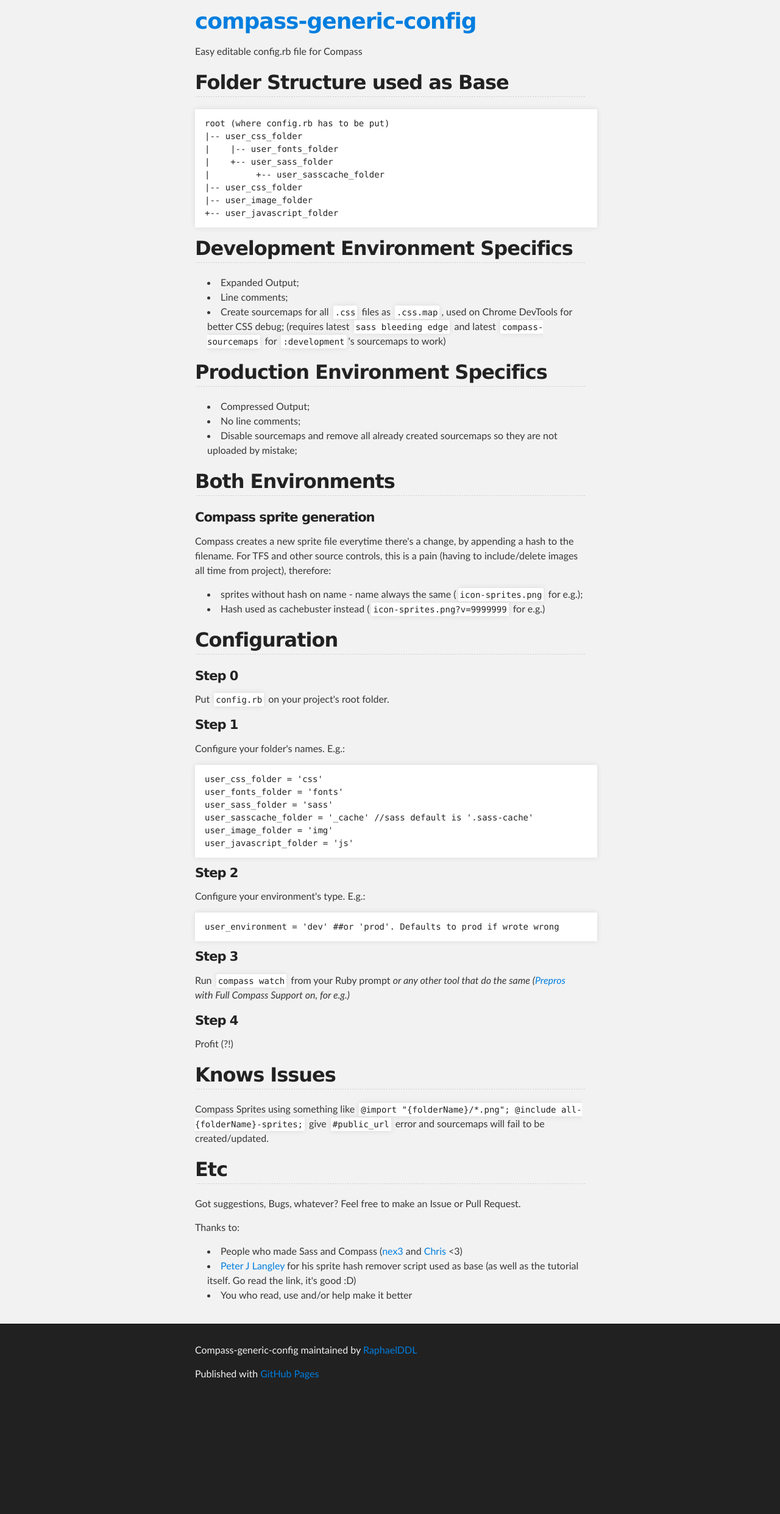
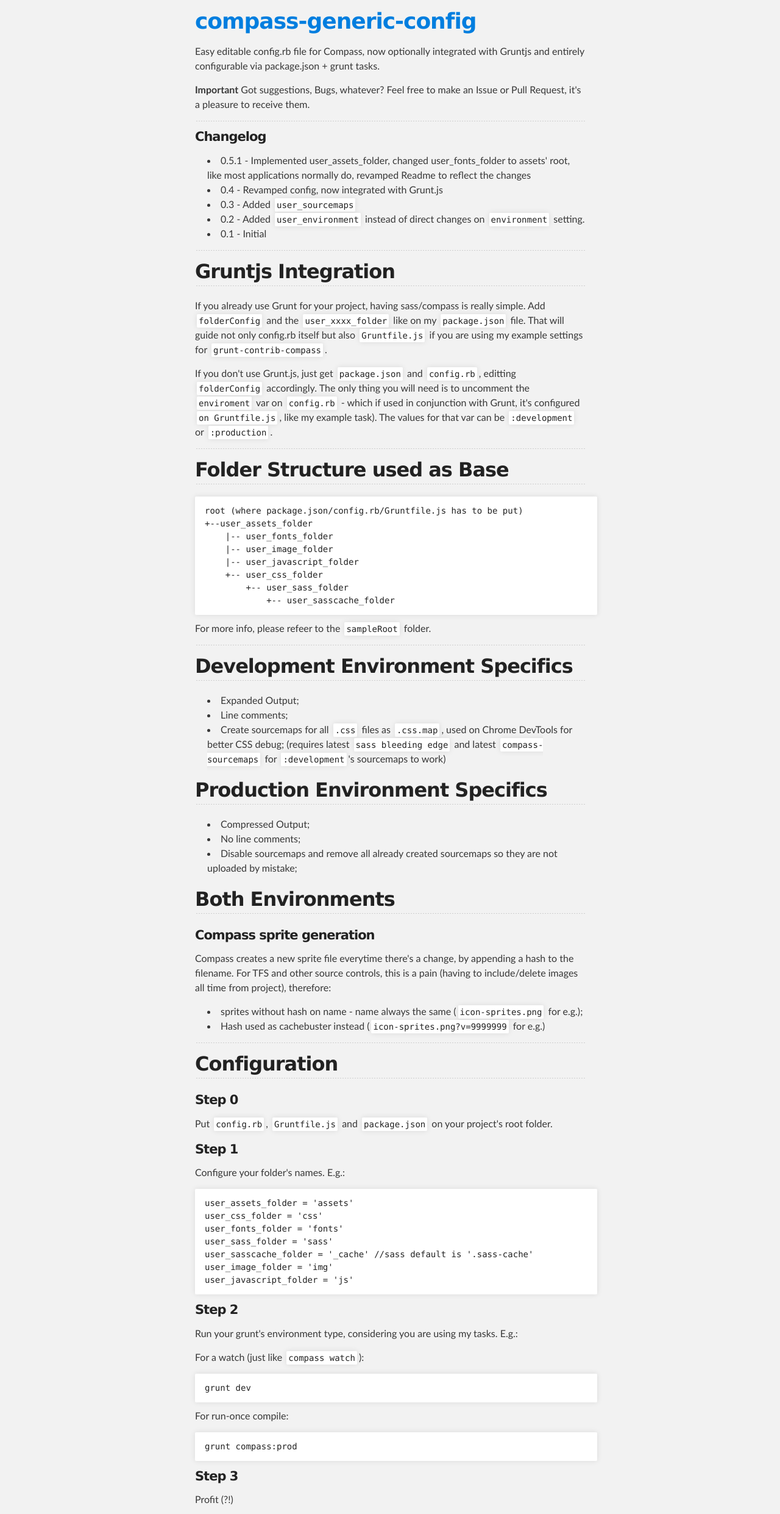
Before and after one commit to RaphaelDDL/compass-generic-config, a plain HTML site: page index.html in a window 1280 px wide. Shown: the part 288-2770 px from the top of the page at 61% size. Before the commit the page ends 2587 px from the top, so only its background shows below. Drawn offline with Linux system fonts and the light colour scheme.

Commit message:
Create gh-pages branch via GitHub

```diff
--- a/index.html
+++ b/index.html
@@ -35,22 +35,44 @@
 <a name="compass-generic-config" class="anchor" href="#compass-generic-config"><span class="octicon octicon-link"></span></a><a href="http://raphaelddl.github.io/compass-generic-config">compass-generic-config</a>
 </h1>
 
-<p>Easy editable config.rb file for Compass</p>
+<p>Easy editable config.rb file for Compass, now optionally integrated with Gruntjs and entirely configurable via package.json + grunt tasks.</p>
 
-<h2>
+<p><strong>Important</strong>
+Got suggestions, Bugs, whatever? Feel free to make an Issue or Pull Request, it's a pleasure to receive them.</p>
+
+<hr><h4>
+<a name="changelog" class="anchor" href="#changelog"><span class="octicon octicon-link"></span></a>Changelog</h4>
+
+<ul>
+<li>0.5.1 - Implemented user_assets_folder, changed user_fonts_folder to assets' root, like most applications normally do, revamped Readme to reflect the changes</li>
+<li>0.4 - Revamped config, now integrated with Grunt.js</li>
+<li>0.3 - Added <code>user_sourcemaps</code>
+</li>
+<li>0.2 - Added <code>user_environment</code> instead of direct changes on <code>environment</code> setting.</li>
+<li>0.1 - Initial</li>
+</ul><hr><h2>
+<a name="gruntjs-integration" class="anchor" href="#gruntjs-integration"><span class="octicon octicon-link"></span></a>Gruntjs Integration</h2>
+
+<p>If you already use Grunt for your project, having sass/compass is really simple. Add <code>folderConfig</code> and the <code>user_xxxx_folder</code> like on my <code>package.json</code> file. That will guide not only config.rb itself but also <code>Gruntfile.js</code> if you are using my example settings for <code>grunt-contrib-compass</code>.</p>
+
+<p>If you don't use Grunt.js, just get <code>package.json</code> and <code>config.rb</code>, editting <code>folderConfig</code> accordingly. The only thing you will need is to uncomment the <code>enviroment</code> var on <code>config.rb</code> - which if used in conjunction with Grunt, it's configured <code>on Gruntfile.js</code>, like my example task). The values for that var can be <code>:development</code> or <code>:production</code>.</p>
+
+<hr><h2>
 <a name="folder-structure-used-as-base" class="anchor" href="#folder-structure-used-as-base"><span class="octicon octicon-link"></span></a>Folder Structure used as Base</h2>
 
-<pre><code>root (where config.rb has to be put)
-|-- user_css_folder
-|    |-- user_fonts_folder
-|    +-- user_sass_folder
-|         +-- user_sasscache_folder
-|-- user_css_folder
-|-- user_image_folder
-+-- user_javascript_folder
+<pre><code>root (where package.json/config.rb/Gruntfile.js has to be put)
++--user_assets_folder
+    |-- user_fonts_folder
+    |-- user_image_folder
+    |-- user_javascript_folder
+    +-- user_css_folder
+        +-- user_sass_folder
+            +-- user_sasscache_folder
 </code></pre>
 
-<h2>
+<p>For more info, please refeer to the <code>sampleRoot</code> folder.</p>
+
+<hr><h2>
 <a name="development-environment-specifics" class="anchor" href="#development-environment-specifics"><span class="octicon octicon-link"></span></a>Development Environment Specifics</h2>
 
 <ul>
@@ -76,20 +98,21 @@
 <ul>
 <li>sprites without hash on name  - name always the same (<code>icon-sprites.png</code> for e.g.);</li>
 <li>Hash used as cachebuster instead (<code>icon-sprites.png?v=9999999</code> for e.g.)</li>
-</ul><h2>
+</ul><hr><h2>
 <a name="configuration" class="anchor" href="#configuration"><span class="octicon octicon-link"></span></a>Configuration</h2>
 
 <h4>
 <a name="step-0" class="anchor" href="#step-0"><span class="octicon octicon-link"></span></a>Step 0</h4>
 
-<p>Put <code>config.rb</code> on your project's root folder.</p>
+<p>Put <code>config.rb</code>, <code>Gruntfile.js</code> and <code>package.json</code> on your project's root folder.</p>
 
 <h4>
 <a name="step-1" class="anchor" href="#step-1"><span class="octicon octicon-link"></span></a>Step 1</h4>
 
 <p>Configure your folder's names. E.g.:</p>
 
-<pre><code>user_css_folder = 'css'
+<pre><code>user_assets_folder = 'assets'
+user_css_folder = 'css'
 user_fonts_folder = 'fonts'
 user_sass_folder = 'sass'
 user_sasscache_folder = '_cache' //sass default is '.sass-cache'
@@ -100,38 +123,37 @@
 <h4>
 <a name="step-2" class="anchor" href="#step-2"><span class="octicon octicon-link"></span></a>Step 2</h4>
 
-<p>Configure your environment's type. E.g.:</p>
+<p>Run your grunt's environment type, considering you are using my tasks. E.g.:</p>
 
-<pre><code>user_environment = 'dev' ##or 'prod'. Defaults to prod if wrote wrong
+<p>For a watch (just like <code>compass watch</code>):</p>
+
+<pre><code>grunt dev
+</code></pre>
+
+<p>For run-once compile:</p>
+
+<pre><code>grunt compass:prod
 </code></pre>
 
 <h4>
 <a name="step-3" class="anchor" href="#step-3"><span class="octicon octicon-link"></span></a>Step 3</h4>
-
-<p>Run <code>compass watch</code> from your Ruby prompt <em>or any other tool that do the same (<a href="http://alphapixels.com/prepros/">Prepros</a> with Full Compass Support on, for e.g.)</em></p>
-
-<h4>
-<a name="step-4" class="anchor" href="#step-4"><span class="octicon octicon-link"></span></a>Step 4</h4>
 
 <p>Profit (?!)</p>
 
 <h2>
 <a name="knows-issues" class="anchor" href="#knows-issues"><span class="octicon octicon-link"></span></a>Knows Issues</h2>
 
-<p>Compass Sprites using something like <code>@import "{folderName}/*.png"; @include all-{folderName}-sprites;</code> give <code>#public_url</code> error and sourcemaps will fail to be created/updated.</p>
+<p>Compass Sprites using something like <code>@import "{folderName}/*.png"; @include all-{folderName}-sprites;</code> give <code>#public_url</code> error and sourcemaps will fail to be created/updated. Set <code>user_sourcemaps</code> to <code>false</code> on <code>package.json</code> to prevent that.</p>
 
-<h2>
-<a name="etc" class="anchor" href="#etc"><span class="octicon octicon-link"></span></a>Etc</h2>
-
-<p>Got suggestions, Bugs, whatever? Feel free to make an Issue or Pull Request.</p>
-
-<p>Thanks to:</p>
+<hr><h4>
+<a name="thanks-to" class="anchor" href="#thanks-to"><span class="octicon octicon-link"></span></a>Thanks to:</h4>
 
 <ul>
-<li>People who made Sass and Compass (<a href="http://nex-3.com/">nex3</a> and <a href="http://chriseppstein.github.com/">Chris</a> &lt;3)</li>
+<li>You who read, use and/or help make it better by pushing things or creating issues</li>
+<li>People who made Sass and Compass - <a href="http://nex-3.com/">nex3</a> and <a href="http://chriseppstein.github.com/">Chris</a> - and who contributed to it</li>
+<li>People who made <a href="http://gruntjs.com">Gruntjs</a> and who contributed to it</li>
 <li>
-<a href="http://www.codechewing.com/library/automatically-generate-css-sprites-with-sass/">Peter J Langley</a> for his sprite hash remover script used as base (as well as the tutorial itself. Go read the link, it's good :D)</li>
-<li>You who read, use and/or help make it better</li>
+<a href="http://www.codechewing.com/library/automatically-generate-css-sprites-with-sass/">Peter J Langley</a> for his sprite hash remover script used as base (as well as the tutorial itself. Go read it, it's good :D)</li>
 </ul>
       </section>
     </div>
--- a/stylesheets/stylesheet.css
+++ b/stylesheets/stylesheet.css
@@ -37,9 +37,6 @@
 
 ol, ul {
   list-style: none;
-}
-
-blockquote, q {
 }
 
 table {
@@ -121,14 +118,11 @@
   -ms-transition: text-shadow 0.5s ease;
 }
 
-#main_content a:hover {
-  color: #0069ba;
-  text-shadow: #0090ff 0px 0px 2px;
-}
+a:hover, a:focus {text-decoration: underline;}
 
-footer a:hover {
-  color: #43adff;
-  text-shadow: #0090ff 0px 0px 2px;
+footer a {
+  color: #F2F2F2;
+  text-decoration: underline;
 }
 
 em {
@@ -154,6 +148,15 @@
   -ms-box-shadow: 0 0 5px #ebebeb;
 }
 
+p img {
+  display: inline;
+  margin: 0;
+  padding: 0;
+  vertical-align: middle;
+  text-align: center;
+  border: none;
+}
+
 pre, code {
   width: 100%;
   color: #222;
@@ -165,9 +168,6 @@
   border-radius: 2px;
   -moz-border-radius: 2px;
   -webkit-border-radius: 2px;
-
-
-
 }
 
 pre {
@@ -195,16 +195,17 @@
   border-left: 3px solid #bbb;
 }
 
+
 ul, ol, dl {
   margin-bottom: 15px
 }
 
-ul li {
+ul {
   list-style: inside;
   padding-left: 20px;
 }
 
-ol li {
+ol {
   list-style: decimal inside;
   padding-left: 20px;
 }
@@ -251,11 +252,6 @@
 form {
   background: #f2f2f2;
   padding: 20px;
-}
-
-img {
-  width: 100%;
-  max-width: 100%;
 }
 
 /*******************************************************************************
```
Also changed, not shown: params.json (+1 -1 lines).
